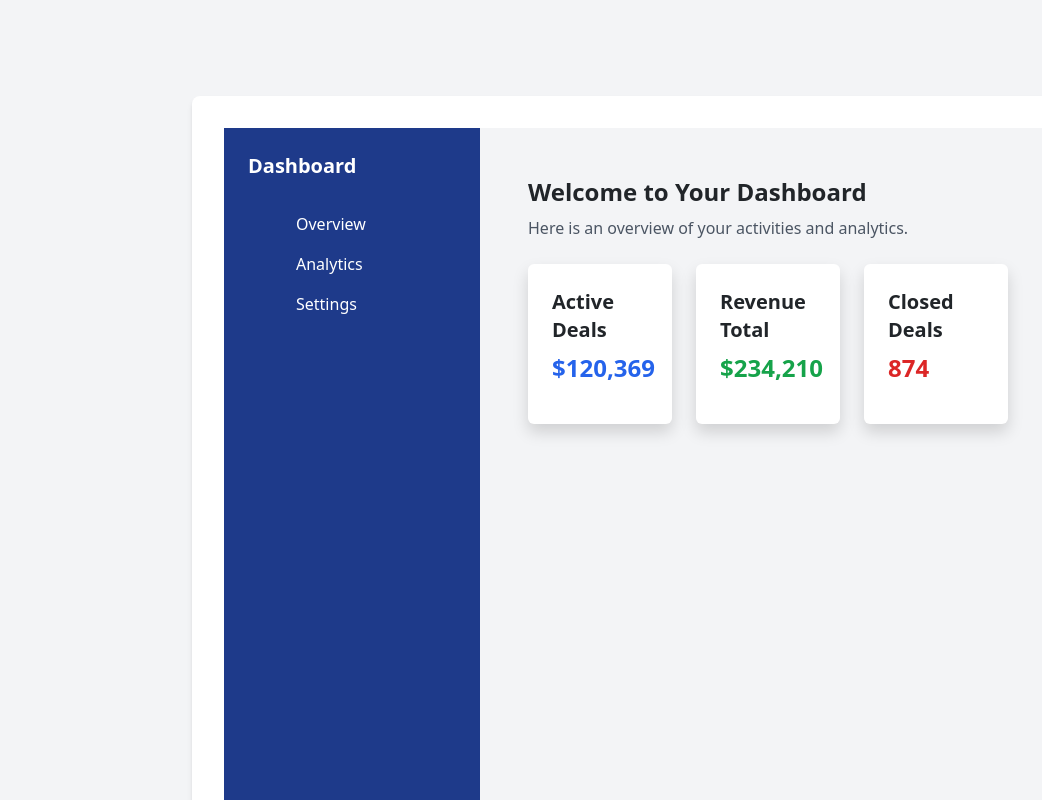
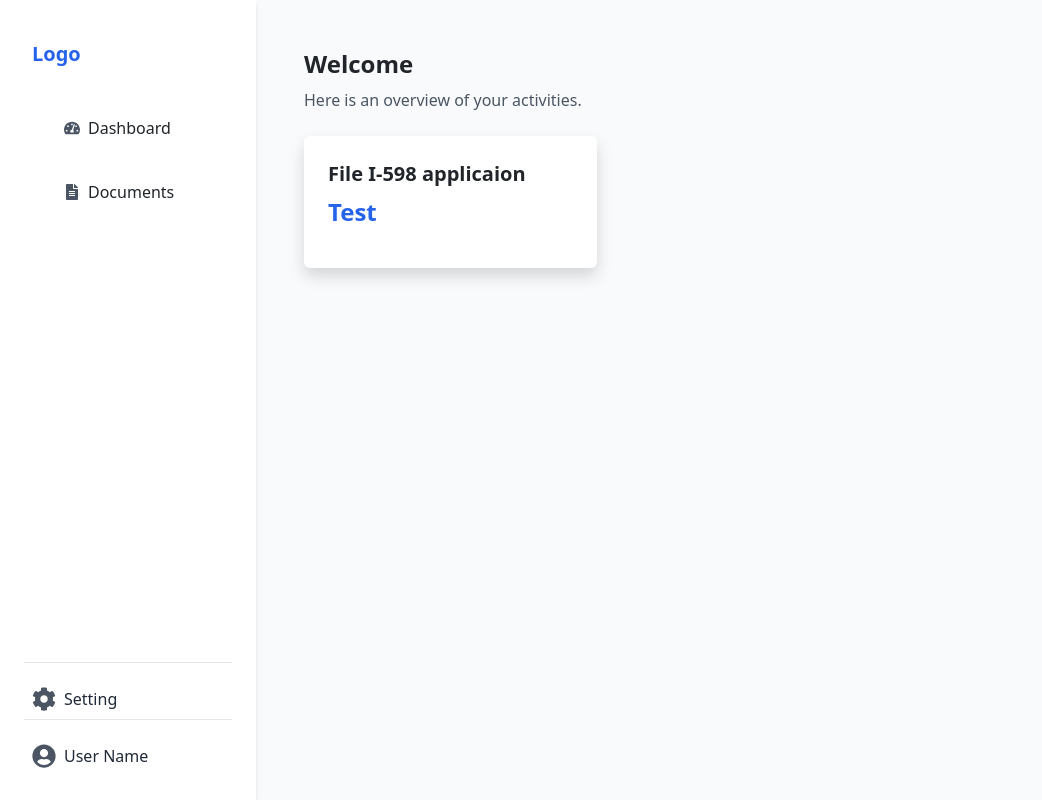
Before and after one commit to balar06/Asylum_FE, a React (Create React App) app: page /dashboard in a window 1280 px wide. Shown: the top 800 px of the page, without its empty margins (0-1042 px from the left). Built offline with nearby package versions, Linux system fonts and the light colour scheme; sample sign-in values are in the browser's storage.

Commit message:
dashboard layout commit

```diff
--- a/src/App.js
+++ b/src/App.js
@@ -1,8 +1,8 @@
 import './App.css';
 import { BrowserRouter as Router, Routes, Route, Navigate } from 'react-router-dom';
 
-import GuestLayout from "./components/GuestLayout/GuestLayout";
-import UserLayout from "./components/UserLayout/UserLayout";
+import GuestLayout from './components/GuestLayout/GuestLayout';
+import UserLayout from './components/UserLayout/UserLayout';
 
 import WhyUs from './components/GuestLayout/WhyUs';
 import Industries from './components/Industries';
@@ -13,41 +13,46 @@ import Register from './components/GuestLayout/Register';
 
 import Dashboard from './components/UserLayout/Dashboard';
 
-// 🔹 Simulating authentication (Replace with actual logic)
+// Simulating authentication (Replace with actual logic)
 const isAuthenticated = () => {
-  return localStorage.getItem("token") !== null;
+  return localStorage.getItem('token') !== null;
 };
 
-// 🔹 Define PrivateRoute **ABOVE** your `App` function
+// Define PrivateRoute
 const PrivateRoute = ({ children }) => {
   return isAuthenticated() ? children : <Navigate to="/login" />;
 };
 
 export default function App() {
-
-
   return (
     <Router>
-      <div className="min-h-screen bg-gray-100 flex flex-col items-center">
+      <Routes>
+        {/* Guest Routes */}
+        <Route element={<GuestLayout />}>
+          <Route path="/why-us" element={<WhyUs />} />
+          <Route path="/industries" element={<Industries />} />
+          <Route path="/about" element={<About />} />
+          <Route path="/contact" element={<Contact />} />
+          <Route path="/login" element={<Login />} />
+          <Route path="/register" element={<Register />} />
+        </Route>
 
-        <main className="w-full max-w-4xl bg-white p-8 shadow-md rounded-lg my-8 mt-24">
-          <Routes>
-          <Route path="/why-us" element={<GuestLayout><WhyUs /></GuestLayout>} />
-          <Route path="/industries" element={<GuestLayout><Industries /></GuestLayout>} />
-          <Route path="/about" element={<GuestLayout><About /></GuestLayout>} />
-          <Route path="/contact" element={<GuestLayout><Contact /></GuestLayout>} />
-          <Route path="/login" element={<GuestLayout><Login /></GuestLayout>} />
-          <Route path="/register" element={<GuestLayout><Register /></GuestLayout>} />
-          <Route path="/dashboard" element={<UserLayout><Dashboard /></UserLayout>} />
-          <Route path="/dashboard" element={<PrivateRoute><UserLayout><Dashboard /></UserLayout></PrivateRoute>} />
+        {/* User Routes */}
+        <Route
+          path="/dashboard"
+          element={
+            <PrivateRoute>
+              <UserLayout />
+            </PrivateRoute>
+          }
+        >
+          <Route index element={<Dashboard />} />
+          {/* Add more user-specific routes here */}
+        </Route>
 
-{/* Redirect unknown routes to login */}
-<Route path="*" element={<Navigate to="/login" />} />
-
-          </Routes>
-        </main>
-
-      </div>
+        {/* Redirect unknown routes to login */}
+        <Route path="*" element={<Navigate to="/login" />} />
+      </Routes>
     </Router>
   );
 }
--- a/src/components/GuestLayout/GuestLayout.js
+++ b/src/components/GuestLayout/GuestLayout.js
@@ -1,13 +1,14 @@
-import React from "react";
-import Header from "./Header";
-import Footer from "./Footer";
+import React from 'react';
+import { Outlet } from 'react-router-dom';
+import Header from './Header';
+import Footer from './Footer';
 
-export default function GuestLayout({ children }) {
+export default function GuestLayout() {
   return (
     <div className="min-h-screen bg-gray-100 flex flex-col items-center">
       <Header />
       <main className="w-full max-w-4xl bg-white p-8 shadow-md rounded-lg my-6 mt-20">
-        {children}
+        <Outlet />
       </main>
       <Footer />
     </div>
--- a/src/components/GuestLayout/Login.js
+++ b/src/components/GuestLayout/Login.js
@@ -1,11 +1,28 @@
 import React, { useState } from 'react';
+import { useNavigate } from 'react-router-dom';
 
 export default function Login() {
   const [username, setUsername] = useState('');
   const [password, setPassword] = useState('');
+  const navigate = useNavigate();
 
-  const handleLogin = () => {
+  const handleLogin = (e) => {
+    e.preventDefault();
+    const defaultUsername = 'test';
+    const defaultPassword = 'testpassword';
     console.log('Logging in with:', username, password);
+
+    if (username === defaultUsername && password === defaultPassword) {
+      // Simulate storing an authentication token
+      localStorage.setItem('token', 'your-auth-token');
+
+      // Navigate to the dashboard
+      navigate('/dashboard');
+    } else {
+      // Handle authentication failure (e.g., display an error message)
+      console.log('Invalid credentials');
+    }
+
   };
 
   return (
--- a/src/components/UserLayout/Dashboard.js
+++ b/src/components/UserLayout/Dashboard.js
@@ -3,26 +3,16 @@ import React from "react";
 export default function Dashboard() {
   return (
     <div className="p-6">
-      <h1 className="text-2xl font-bold">Welcome to Your Dashboard</h1>
+      <h1 className="text-2xl font-bold">Welcome</h1>
       <p className="text-gray-600 mt-2">
-        Here is an overview of your activities and analytics.
+        Here is an overview of your activities.
       </p>
 
       {/* Example Stats Section */}
       <div className="grid grid-cols-3 gap-4 mt-6">
         <div className="bg-white p-4 rounded shadow">
-          <h2 className="text-xl font-semibold">Active Deals</h2>
-          <p className="text-blue-600 text-2xl font-bold">$120,369</p>
-        </div>
-
-        <div className="bg-white p-4 rounded shadow">
-          <h2 className="text-xl font-semibold">Revenue Total</h2>
-          <p className="text-green-600 text-2xl font-bold">$234,210</p>
-        </div>
-
-        <div className="bg-white p-4 rounded shadow">
-          <h2 className="text-xl font-semibold">Closed Deals</h2>
-          <p className="text-red-600 text-2xl font-bold">874</p>
+          <h2 className="text-xl font-semibold">File I-598 applicaion</h2>
+          <p className="text-blue-600 text-2xl font-bold">Test</p>
         </div>
       </div>
     </div>
--- a/src/components/UserLayout/UserLayout.js
+++ b/src/components/UserLayout/UserLayout.js
@@ -1,20 +1,53 @@
-import React from "react";
+import React from 'react';
+import { Outlet } from 'react-router-dom';
+import { FaTachometerAlt, FaUserCircle, FaCog, FaFileAlt  } from 'react-icons/fa';
 
-export default function UserLayout({ children }) {
+
+export default function UserLayout() {
   return (
-    <div className="flex min-h-screen">
+    <div className="flex min-h-screen bg-gray-50">
       {/* Sidebar */}
-      <aside className="w-64 bg-blue-900 text-white p-4">
-        <h2 className="text-xl font-bold">Dashboard</h2>
-        <ul className="mt-4">
-          <li className="py-2 px-3 hover:bg-blue-700 cursor-pointer">Overview</li>
-          <li className="py-2 px-3 hover:bg-blue-700 cursor-pointer">Analytics</li>
-          <li className="py-2 px-3 hover:bg-blue-700 cursor-pointer">Settings</li>
-        </ul>
+      <aside className="w-64 bg-white shadow-md p-4 flex flex-col justify-between">
+        <div>
+          {/* Logo */}
+          <div className="flex items-center gap-2 px-2 py-3">
+            <span className="text-xl font-bold text-blue-600">Logo</span>
+          </div>
+
+          {/* Navigation */}
+          <ul className="mt-4 space-y-1">
+            <li className="p-2 rounded-lg hover:bg-gray-100 cursor-pointer flex items-center gap-2">
+              <FaTachometerAlt className="text-gray-600" /> Dashboard
+            </li>
+          </ul>
+          <ul className="mt-4 space-y-1">
+            <li className="p-2 rounded-lg hover:bg-gray-100 cursor-pointer flex items-center gap-2">
+              <FaFileAlt  className="text-gray-600" /> Documents
+            </li>
+          </ul>
+        </div>
+
+        {/* Profile Section */}
+
+        {/* Profile Section */}
+        <div>
+        <div className="border-t pt-3"></div>
+          <div className="flex items-center gap-2 p-2 cursor-pointer hover:bg-gray-100 rounded-md">
+            <FaCog className="text-2xl text-gray-600" />
+            <span className="text-gray-800">Setting</span>
+          </div>
+          <div className="border-t pt-3"></div>
+          <div className="flex items-center gap-2 p-2 cursor-pointer hover:bg-gray-100 rounded-md">
+            <FaUserCircle className="text-2xl text-gray-600" />
+            <span className="text-gray-800">User Name</span>
+          </div>
+        </div>
       </aside>
 
       {/* Main Content */}
-      <main className="flex-1 p-6 bg-gray-100">{children}</main>
+      <main className="flex-1 p-6">
+        <Outlet />
+      </main>
     </div>
   );
 }
```
